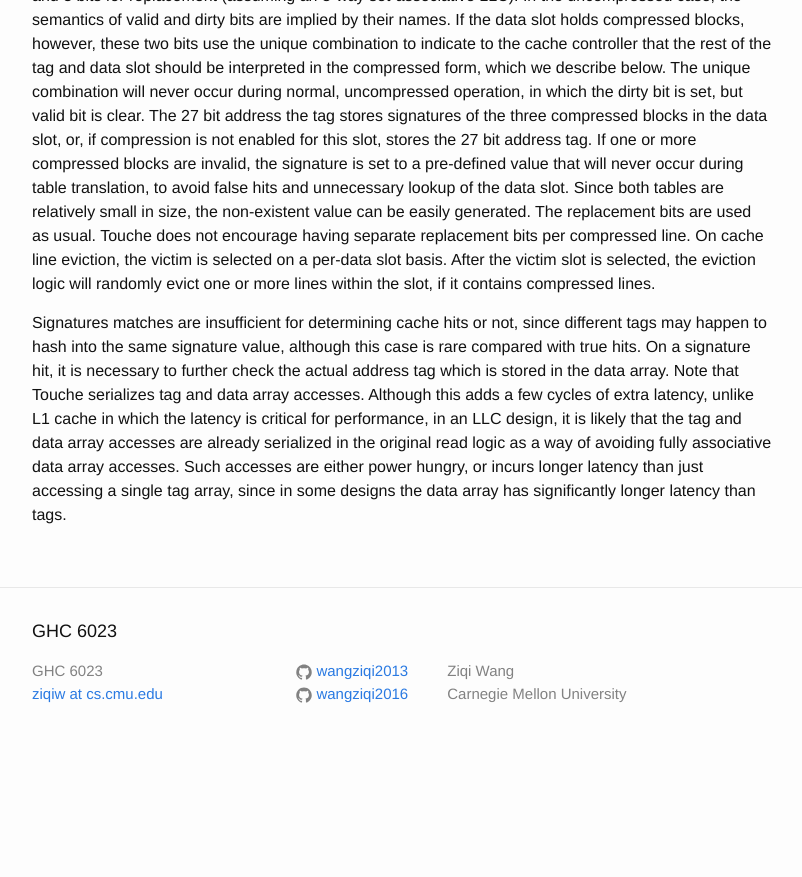
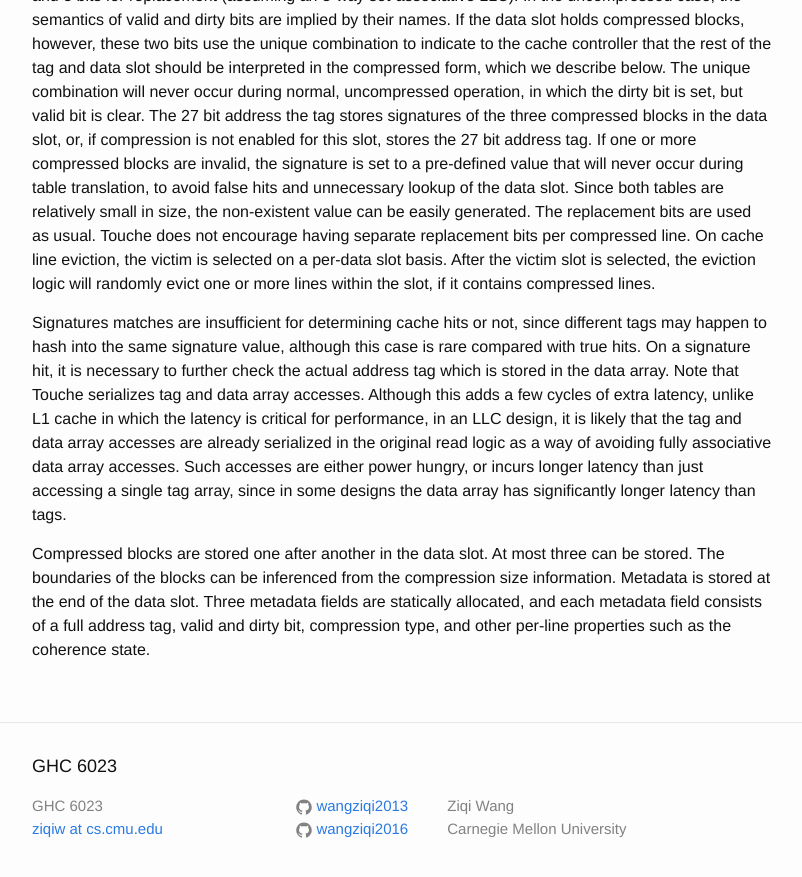
Before and after one commit to wangziqi2013/wangziqi2013.github.io, a Jekyll site: the page built from _posts/2020-06-06-touche.markdown, in a window 1280 px wide and 900 px high, scrolled down 1618 px. Shown: the top 877 px of the window, without its empty margins (238-1040 px from the left). Built offline with Jekyll 4.4.1, drawn with Linux system fonts in a browser that asks for light colours; before the commit the page ends 2383 px from its top, so only the background shows below that.

Commit message:
Adding layout

```diff
--- a/_posts/2020-06-06-touche.markdown
+++ b/_posts/2020-06-06-touche.markdown
@@ -75,3 +75,8 @@ for performance, in an LLC design, it is likely that the tag and data array acce
 original read logic as a way of avoiding fully associative data array accesses. Such accesses are either power hungry, or
 incurs longer latency than just accessing a single tag array, since in some designs the data array has significantly longer
 latency than tags.
+
+Compressed blocks are stored one after another in the data slot. At most three can be stored. The boundaries of the
+blocks can be inferenced from the compression size information. Metadata is stored at the end of the data slot.
+Three metadata fields are statically allocated, and each metadata field consists of a full address tag, valid and dirty
+bit, compression type, and other per-line properties such as the coherence state.
```
